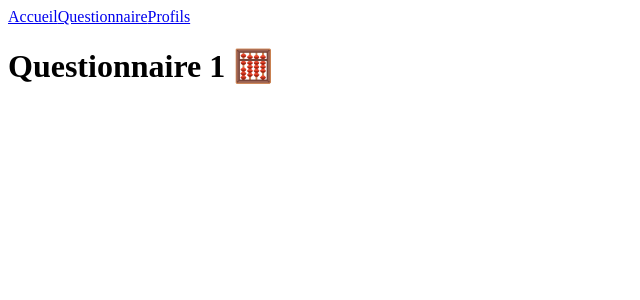
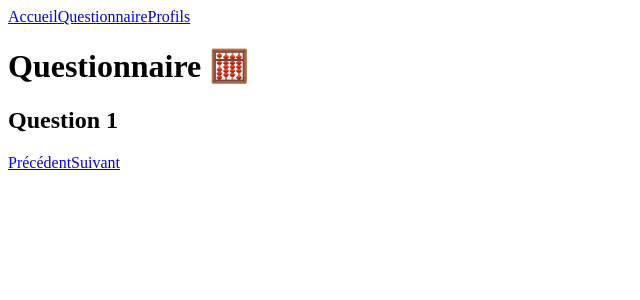
Before and after one commit to hermannleboss/shiny-agency, a React (Create React App) app: page /survey/1 in a window 1280 px wide. Shown: the top 300 px of the page, without its empty margins (0-640 px from the left). Built offline with nearby package versions, Linux system fonts and the light colour scheme; the HTML template or start-up script is replaced by a standard one.

Commit message:
refractor of code

```diff
--- a/src/index.jsx
+++ b/src/index.jsx
@@ -6,6 +6,7 @@
 import Header from './components/Header'
 import Error from './components/Error'
 import Freelances from './pages/Freelances'
+import Results from './pages/Results'
 
 const rootElement = document.getElementById('root')
 
@@ -16,6 +17,7 @@
       <Route path='/' element={<Home />} />
       <Route path='/freelances' element={<Freelances />} />
       <Route path='/survey/:questionNumber' element={<Survey />} />
+      <Route path='/results' element={<Results />} />
       <Route path="*" element={<Error />} />
     </Routes>
   </Router>,
--- /dev/null
+++ b/src/pages/Results/index.jsx
@@ -0,0 +1,10 @@
+import React from 'react'
+function Results() {
+  return (
+    <div>
+      <h1>Résultats</h1>
+    </div>
+  )
+}
+
+export default Results
--- a/src/pages/Survey.jsx
+++ /dev/null
@@ -1,13 +0,0 @@
-import React from 'react'
-import { useParams } from 'react-router-dom'
-
-function Survey() {
-  const { questionNumber } = useParams()
-  return (
-    <div>
-      <h1>Questionnaire {questionNumber} 🧮</h1>
-    </div>
-  )
-}
-
-export default Survey
--- /dev/null
+++ b/src/pages/Survey/index.jsx
@@ -0,0 +1,24 @@
+import React from 'react'
+import { useParams } from 'react-router-dom'
+import { Link } from 'react-router-dom'
+
+function Survey() {
+  const { questionNumber } = useParams()
+  const questionNumberInt = parseInt(questionNumber)
+  const prevQuestionNumber = questionNumberInt === 1 ? 1 : questionNumberInt - 1
+  const nextQuestionNumber = questionNumberInt + 1
+  return (
+    <div>
+      <h1>Questionnaire 🧮</h1>
+      <h2>Question {questionNumber}</h2>
+      <Link to={`/survey/${prevQuestionNumber}`}>Précédent</Link>
+      {questionNumberInt === 10 ? (
+        <Link to="/results">Résultats</Link>
+      ) : (
+        <Link to={`/survey/${nextQuestionNumber}`}>Suivant</Link>
+      )}
+    </div>
+  )
+}
+
+export default Survey
```
